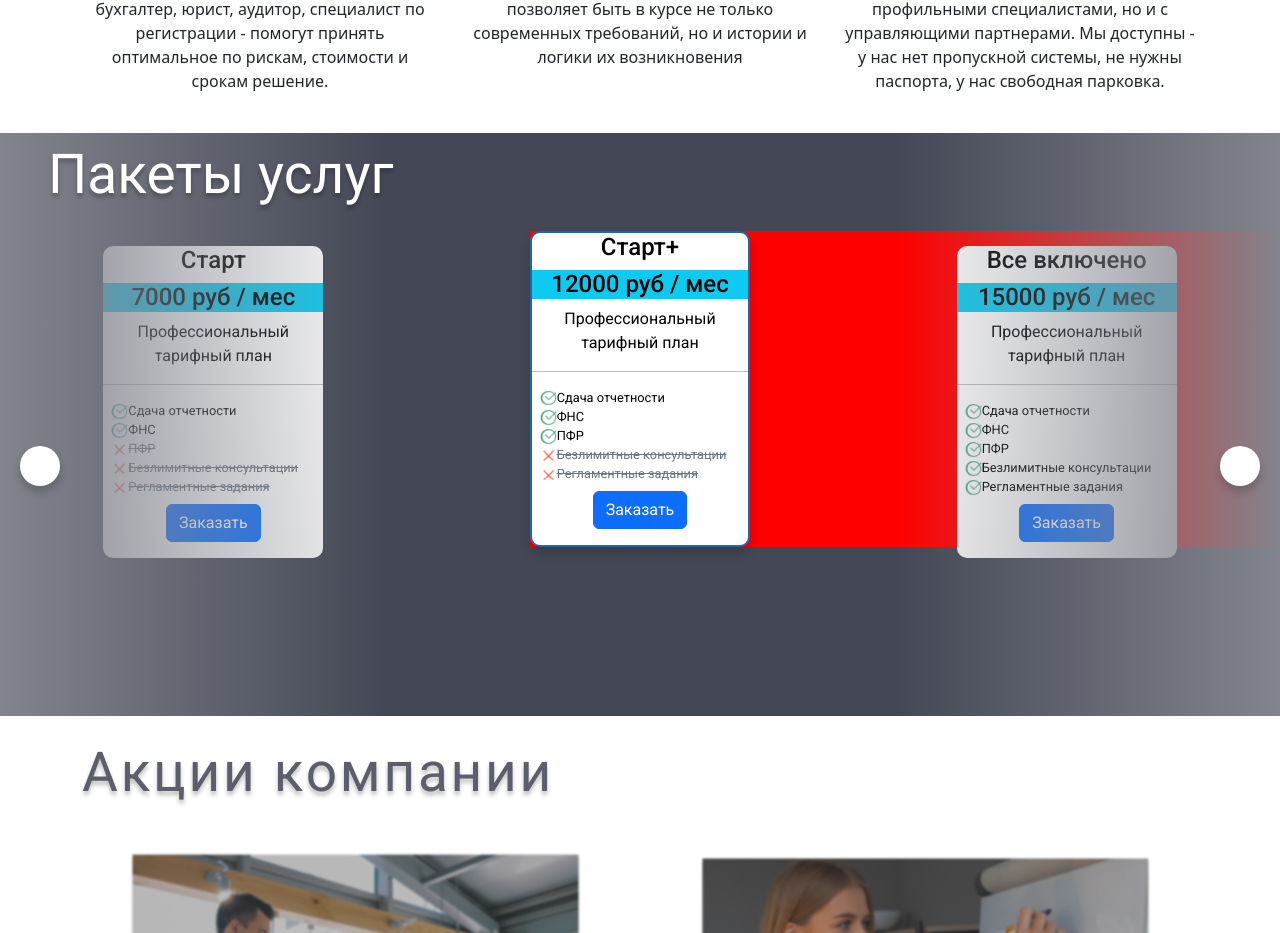
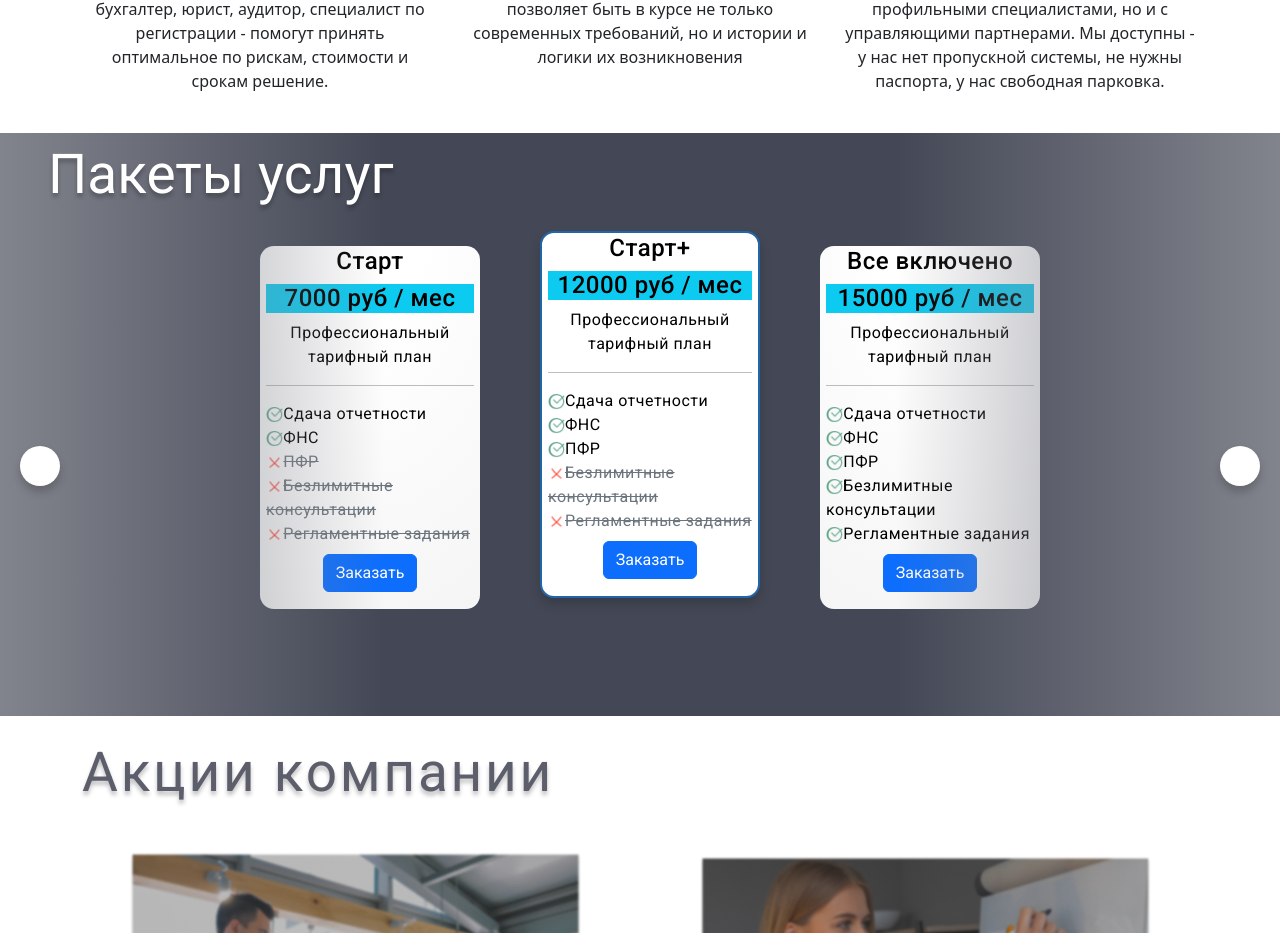
Before and after one commit to FarAlex54/Layer, a React (Create React App) app: page / in a window 1280 px wide. Shown: the part 1452-2385 px from the top of the page. Built offline with nearby package versions, Linux system fonts and the light colour scheme.

Commit message:
Надеюсь закончил с карточками

```diff
--- a/src/App.css
+++ b/src/App.css
@@ -5,22 +5,24 @@
 body{
     overflow-x: hidden;
 }
+
 /* Стили для карусели с Пакетами услуг */
-.carus {
+  .body_packages {
     display:flex;
     align-items:center;
     justify-content:center;
     flex-direction:column;
     background:#444856;
+    /* gap:30px; */
   }
-.cards_carus-wrapper {
+  .cards-wrapper {
     width:100%;
     height:500px;
     max-width:100vw;
     overflow-x:hidden;
     position:relative;
-}
-.cards_carus-wrapper::after {
+  }
+  .cards-wrapper::after {
     content:'';
     display:block;
     position:absolute;
@@ -31,48 +33,30 @@ body{
     background:linear-gradient(90deg, #82848d 0%, #ffffff00 30%, #ffffff00 70%, #82848d 100%);
     pointer-events:none;
   }
-.cards_carus {
+  .cards {
     position:absolute;
     top:15px;
     left:50%;
-
     transform:translateX(-110px);
     display:flex;
     flex-direction:row;
-    width:100vw;
-    /* min-width: 900px; */ /* это насколько можно сжимать расстояние между карточками */
-    justify-content:space-around;
-    background: red;
-    @media only screen and (min-width: 800px) and (max-width: 899px) {
-        gap: 101px;
-      }
-    @media only screen and (min-width: 700px) and (max-width: 799px) {
-        gap: 48px;
-
-      }
-    @media only screen and (min-width: 600px) and (max-width: 699px) {
-        gap: 0px;
-      }
-    @media only screen and (min-width: 500px) and (max-width: 599px) {
-        gap: 0px;
-
-      }
-}
-  .card_carus {/* сама активная карточка */
+   /*  width: 1040px;  */    /*  это для 4ех карточек  шаг по 260px */
+    /* width:1300px; */ /*  это для 5ти карточек  шаг по 260px */
+    /* width: 780px; */ /* это для 3ех карточек т.е. нужно умножить колво карточек на 260*/
+    /* width: 1820px; */
+    justify-content:space-between;
+  }
+  .card_packages {
     width:220px;
-    /* height:100%; */
-    padding: 0 0% 0 0%;
-    flex-shrink: 0;
-    border-radius:10px;
+    height:260px;
+    border-radius:14px;
     border:none;
     font-family: Roboto;
+    letter-spacing:0.5px;
     display:inline;
     cursor:pointer;
     box-sizing:border-box;
     color:#000;
-  }
-  .text_footer{
-    font-size:0.8em;
   }
   .arrow-btn {
     width:40px;
--- a/src/components/Home.jsx
+++ b/src/components/Home.jsx
@@ -6,6 +6,7 @@ import Packages from './Packages';
 import Stocks from './Stocks';
 import GeoLocation from './GeoLocation';
 import PackagesNew from './PackagesNew';
+import PackagesNewTwo from './PackagesNewTwo';
 
 const Home = () => {
   return (
@@ -13,8 +14,9 @@ const Home = () => {
         <Banner/>
         <Services/>
         <InfoCommand/>
-        <PackagesNew/>
+        {/* <PackagesNew/> */}
         {/* <Packages/> */}
+        <PackagesNewTwo/>
         <Stocks/>
         <GeoLocation />
     </div>
--- /dev/null
+++ b/src/components/PackagesNewTwo.jsx
@@ -0,0 +1,116 @@
+import React,{useState, useEffect} from 'react'
+import { gsap } from 'gsap/dist/gsap';
+import { AppContext } from '../App';
+import CardForPackages from './cards/CardForPackages';
+
+const PackagesNewTwo = () => {
+    const PackagesContext = React.useContext(AppContext);
+    const widthCards ={width:(PackagesContext.packages.length*260)+'px'}
+    console.log('widthCards= ', widthCards);
+    useEffect(()=>{
+        const arrowBtns = document.querySelectorAll('.arrow-btn')
+        const cardBtns = document.querySelectorAll('.card_packages')
+        let currentCard = (PackagesContext.packages.length)%2>0? (PackagesContext.packages.length-1)/2:PackagesContext.packages.length/2-1;
+  /*       let widthCards = {width:PackagesContext.packages.length*260+'px'} */
+        let dir = 1;
+        moveCards()
+        arrowBtns.forEach((btn,i)=>{
+            btn.onpointerenter = (e)=> gsap.to(btn, {
+                ease:'expo',
+                'box-shadow':'0 3px 4px #00000050'
+            })
+            btn.onpointerleave = (e)=> gsap.to(btn, {
+                ease:'expo',
+                'box-shadow':'0 6px 8px #00000030'
+            })
+            btn.onclick = (e)=> {
+                dir = (i===0)? 1:-1
+                if (i===0) {
+                currentCard--
+                currentCard = Math.max(0, currentCard)
+                }
+                else {
+                currentCard++
+                currentCard = Math.min(PackagesContext.packages.length-1, currentCard) /* метод нужен для кнопки next в нем указан номер последней карты */
+                }
+                moveCards(0.75)
+            }
+        })
+        cardBtns.forEach((btn,i)=>{
+            btn.onpointerenter = (e)=> gsap.to(btn, {
+                ease:'power3',
+                overwrite:'auto',
+                'box-shadow':()=>(i===currentCard)?'0 6px 11px #00000030':'0 6px 11px #00000030'
+            })
+            btn.onpointerleave = (e)=> gsap.to(btn, {
+                ease:'power3',
+                overwrite:'auto',
+                'box-shadow':()=>(i===currentCard)?'0 6px 11px #00000030':'0 0px 0px #00000030'
+            })
+            btn.onclick = (e)=> {
+                dir = (i<currentCard)? 1:-1
+                currentCard = i
+                moveCards(0.75)
+            }
+        })
+        function moveCards(dur=0){
+        gsap.timeline({defaults:{ duration:dur, ease:'power3', stagger:{each:-0.03*dir} }})
+            .to('.card_packages', {
+            x:-270*currentCard,
+            y:(i)=>(i===currentCard)?0:15,
+            height:(i)=>(i===currentCard)?100+'%':100+'%',
+            ease:'elastic.out(0.4)'
+            }, 0)
+            .to('.card_packages', {
+            cursor:(i)=>(i===currentCard)?'default':'pointer',
+            'box-shadow':(i)=>(i===currentCard)?'0 6px 11px #00000030':'0 0px 0px #00000030',
+            border:(i)=>(i===currentCard)?'2px solid #26a':'0px solid #fff',
+            background:(i)=>(i===currentCard)?'radial-gradient(100% 100% at top, #fff 0%, #fff 99%)':'radial-gradient(100% 100% at top, #fff 20%, #eee 175%)',
+            ease:'expo'
+            }, 0)
+            .to('.arrow-btn-prev', {
+            autoAlpha:(currentCard===0)?0:1
+            }, 0)
+            .to('.arrow-btn-next', {
+            autoAlpha:(currentCard===4)?0:1
+            }, 0)
+        }
+    })
+  return (
+    <div className='body_packages'>
+        <div className='name_block_dark px-5 align-self-start flex-fill' style={{width:'100%'}}>Пакеты услуг</div>
+        <div className='cards-wrapper'>
+            <div className='cards' style={widthCards}>
+                {[...Array(Object.keys(PackagesContext.packages).length)].map((obj,i)=>{
+                    return  <button className='card_packages' tabindex="-1">
+                                <CardForPackages
+                                    id={PackagesContext.packages[i].id}
+                                    name={PackagesContext.packages[i].name}
+                                    price={PackagesContext.packages[i].price}
+                                    description={PackagesContext.packages[i].description}
+                                    include={PackagesContext.packages[i].include}
+                                    uninclude={PackagesContext.packages[i].uninclude}
+                                />
+                            </button>
+                })}
+{/*                 <button className='card_packages' tabindex="-1">
+                </button>
+                <button className='card_packages' tabindex="-1">
+                </button>
+                <button className='card_packages' tabindex="-1">
+                </button> */}
+     {/*            <button className='card_packages card4' tabindex="-1">
+                </button>
+                <button className='card_packages card5' tabindex="-1">
+                </button> */}
+            </div>
+            <button class="arrow-btn arrow-btn-prev" tabindex="0">
+            </button>
+            <button class="arrow-btn arrow-btn-next" tabindex="0">
+            </button>
+        </div>
+    </div>
+  )
+}
+
+export default PackagesNewTwo
--- a/src/components/cards/CardForPackages.jsx
+++ b/src/components/cards/CardForPackages.jsx
@@ -8,13 +8,13 @@ const CardForPackages = (props) => {
       <div className='bg-info'><h4>{props.price}</h4></div>
       <div className=''>{props.description}</div><hr />
       {[...Array(Object.keys(props.include).length)].map((obj,i)=>{
-                return <div className='text_footer text-start px-2'>
+                return <div className='text_footer text-start'>
                             <img className='col-1 align-self-center img-fluid' src="./img/icons-package-on.png" alt="" />
                             <span className=''>{props.include[i]}</span>
                         </div>
       })}
        {[...Array(Object.keys(props.uninclude).length)].map((obj,i)=>{
-                return <div className='text_footer text-start px-2'>
+                return <div className='text_footer text-start'>
                             <img className='col-1 align-self-center img-fluid' src="./img/icons-package-off.png" alt="" />
                             <span className='text-decoration-line-through text-secondary'>{props.uninclude[i]}</span>
                         </div>
```
